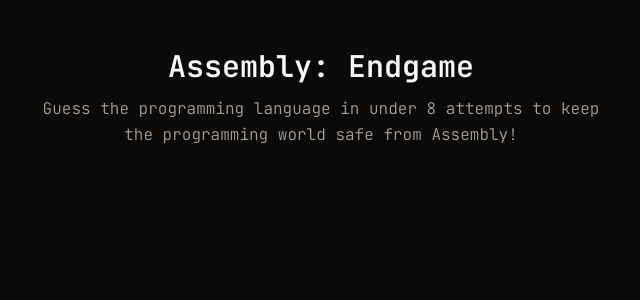
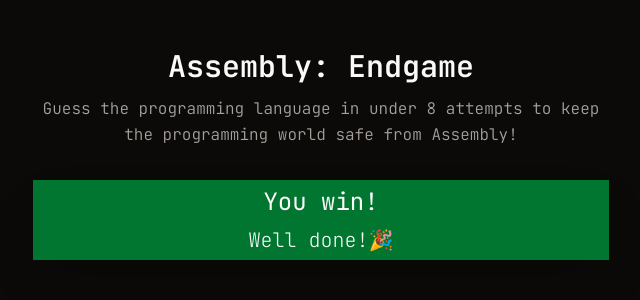
Before and after one commit to brettp02/Assembly-Endgame, a Next.js app: page / in a window 1280 px wide. Shown: the top 300 px of the page, without its empty margins (319-959 px from the left). Built offline with nearby package versions, Linux system fonts and the light colour scheme.

Commit message:
created status bar draft

```diff
--- a/app/page.tsx
+++ b/app/page.tsx
@@ -1,10 +1,12 @@
 import { ComponentExample } from "@/components/component-example";
 import Header from "@/components/Header";
+import Status from "@/components/Status";
 
 export default function Page() {
     return (
-        <div className="flex flex-col items-center min-h-screen max-w-3xl py-12 px-4 mx-auto">
+        <main className="flex flex-col items-center min-h-screen max-w-3xl py-12 px-4 mx-auto">
             <Header />
-        </div>
+            <Status />
+        </main>
     )
 }
--- /dev/null
+++ b/components/Status.tsx
@@ -0,0 +1,8 @@
+export default function Status() {
+    return (
+        <section className={'mt-8 bg-green-700/90 w-xl h-[10vh] rounded-xl flex flex-col items-center justify-center shadow-2xl gap-2 text-center'}>
+            <h2 className={'text-2xl'}>You win!</h2>
+            <p className={'text-xl text-foreground font-extralight'}>Well done!🎉</p>
+        </section>
+    )
+}
```
